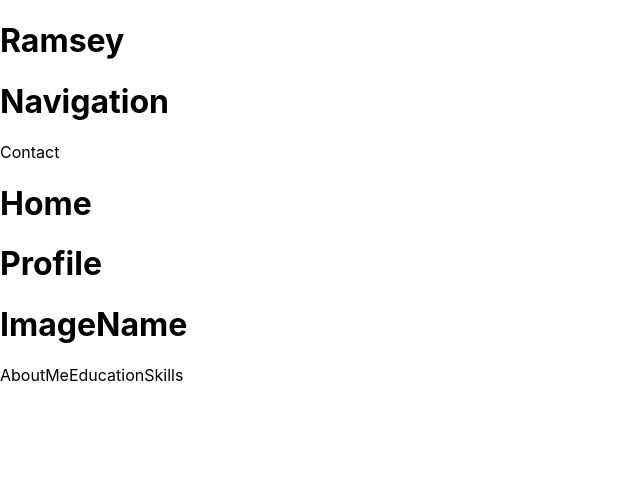
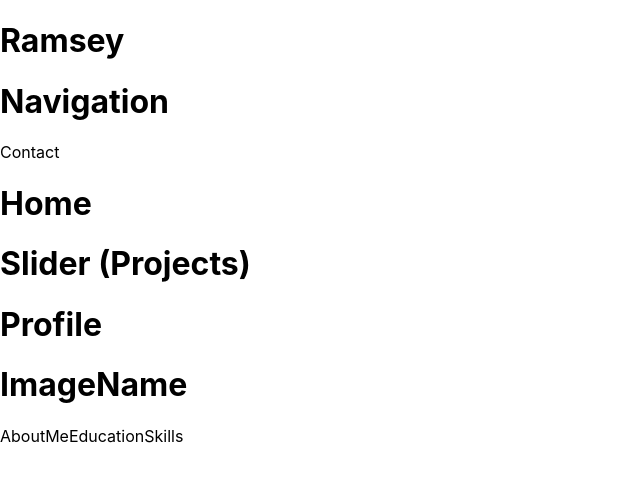
Before and after one commit to rgavin1/Portfolio, a React (Create React App) app: page / in a window 1280 px wide. Shown: the top 482 px of the page, without its empty margins (0-640 px from the left). Built offline with nearby package versions, Linux system fonts and the light colour scheme.

Commit message:
slider projects init

```diff
--- /dev/null
+++ b/src/components/Slider/Projects/Container.tsx
@@ -0,0 +1,11 @@
+import React from "react";
+
+const Container: React.FC = () => {
+  return (
+    <>
+      <h1>Slider (Projects)</h1>
+    </>
+  );
+};
+
+export default Container;
--- /dev/null
+++ b/src/components/Slider/Projects/index.ts
@@ -0,0 +1 @@
+export { default as Card } from "./Card";
--- /dev/null
+++ b/src/components/Slider/index.ts
@@ -0,0 +1 @@
+export { default as Projects } from "./Projects/Container";
--- a/src/components/index.ts
+++ b/src/components/index.ts
@@ -1,2 +1,3 @@
 export { default as Navbar } from "./Navbar/Container";
 export { default as Sidebar } from "./Sidebar/Container";
+export { default as Slider } from "./Slider/Projects/Container";
--- a/src/pages/Home.tsx
+++ b/src/pages/Home.tsx
@@ -1,9 +1,12 @@
 import React from "react";
+
+import { Slider } from "../components";
 
 const Home: React.FC = () => {
   return (
     <>
       <h1>Home</h1>
+      <Slider />
     </>
   );
 };
```
Also changed, not shown: src/components/Slider/Projects/Card.tsx (added, +11 -0 lines).
